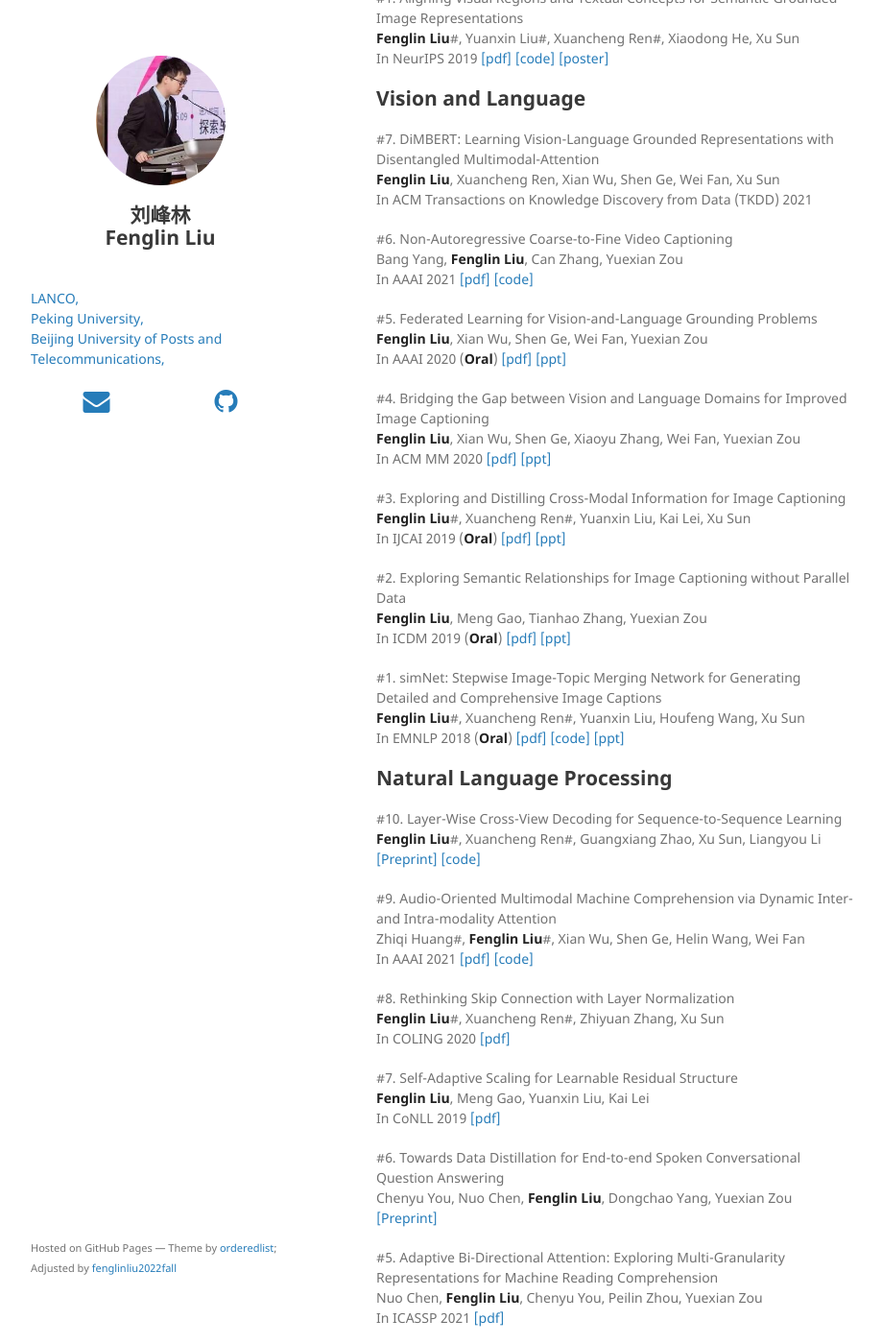
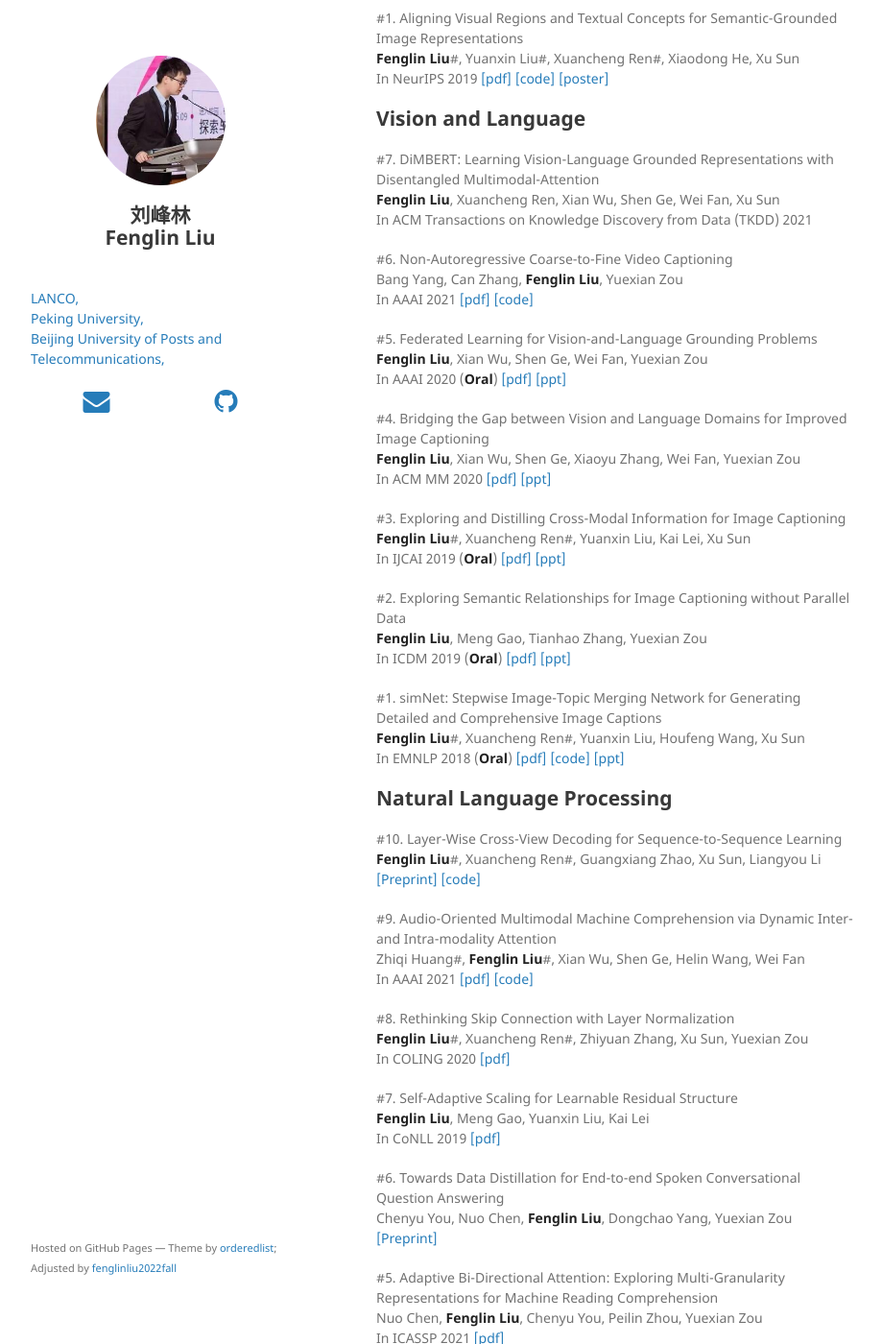
Before and after one commit to fenglinliu2022fall/fenglinliu2022fall.github.io, a Jekyll site: the page built from index.md, in a window 1280 px wide and 1400 px high, scrolled down 1948 px. Shown: the whole window at 96% size, without its empty margins (178-1097 px from the left). Built offline with Jekyll 4.4.1, drawn with Linux system fonts in a browser that asks for light colours; nearby versions of some CDN libraries; our own code applies the rules of GitHub Pages for plain Markdown files; some of the changed text lies outside the part shown.

Commit message:
Update index.md

```diff
--- a/index.md
+++ b/index.md
@@ -64,7 +65,7 @@ He has published over ten papers in premier ML/AI conferences as the first autho
   In ACM Transactions on Knowledge Discovery from Data (TKDD) 2021
 
   #6. Non-Autoregressive Coarse-to-Fine Video Captioning
-  Bang Yang, **Fenglin Liu**, Can Zhang, Yuexian Zou
+  Bang Yang, Can Zhang, **Fenglin Liu**, Yuexian Zou
   In AAAI 2021 [[pdf]](http://web.pkusz.edu.cn/adsp/files/2020/12/405.YangB_.pdf) [[code]](https://github.com/yangbang18/Non-Autoregressive-Video-Captioning)
 
   #5. Federated Learning for Vision-and-Language Grounding Problems
@@ -97,7 +98,7 @@ He has published over ten papers in premier ML/AI conferences as the first autho
   In AAAI 2021 [[pdf]](http://web.pkusz.edu.cn/adsp/files/2021/01/AAAI.HuangZ.pdf) [[code]](https://github.com/mazicwong/AOM-MC)
 
   #8. Rethinking Skip Connection with Layer Normalization
-  **Fenglin Liu**#, Xuancheng Ren#, Zhiyuan Zhang, Xu Sun
+  **Fenglin Liu**#, Xuancheng Ren#, Zhiyuan Zhang, Xu Sun, Yuexian Zou
   In COLING 2020 [[pdf]](https://www.aclweb.org/anthology/2020.coling-main.320/)
 
   #7. Self-Adaptive Scaling for Learnable Residual Structure
```
Also changed, not shown: other parts of index.md (+2 -1 lines).
